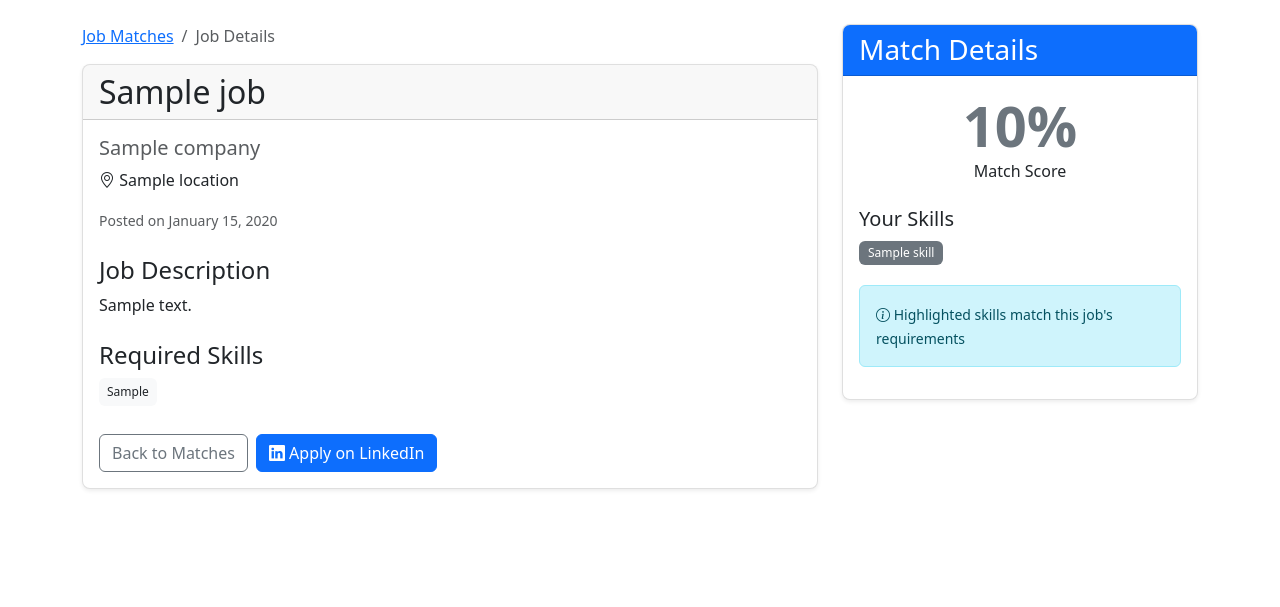
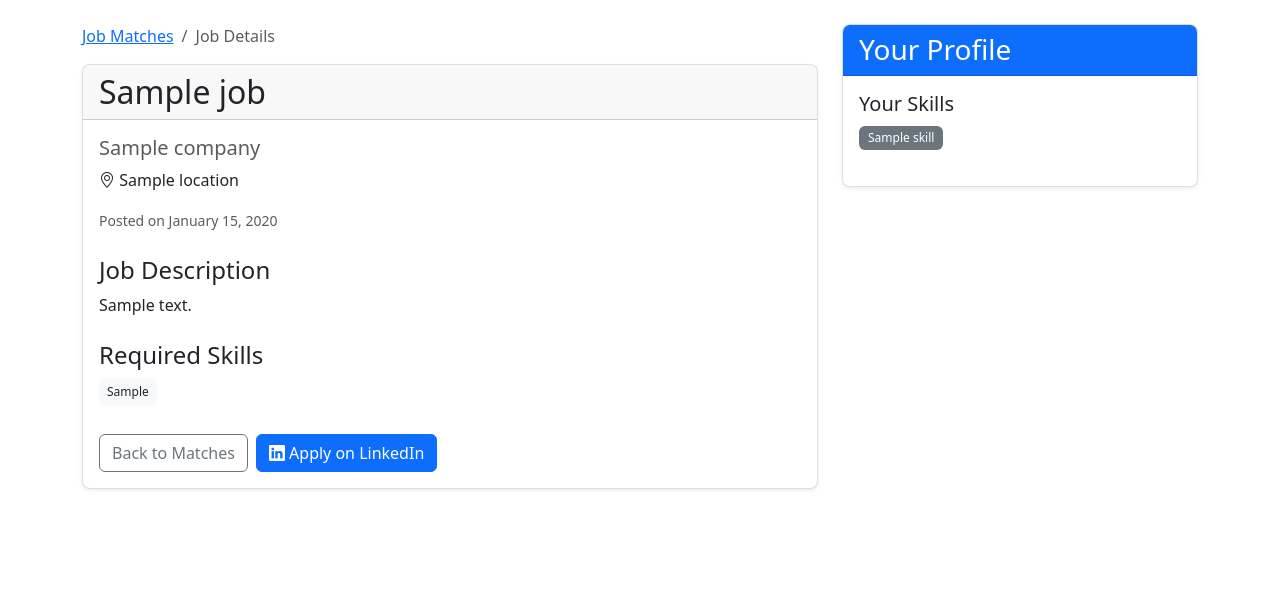
Before and after one commit to sahermuhamed1/FitHire-AI, a Flask app: template app/templates/job_detail.html in a window 1280 px wide. Shown: the part 56-663 px from the top of the page. Run offline with Flask 2, Linux system fonts and the light colour scheme; the template is opened without the code that fills it: most values are stand-ins (such as "Sample title", 1, 10 or a date in 2020); some libraries are stand-ins or nearby versions.

Commit message:
Remove the job match percentage

```diff
--- a/app/static/css/styles.css
+++ b/app/static/css/styles.css
@@ -22,19 +22,6 @@ body {
     border-radius: calc(0.5rem - 1px) calc(0.5rem - 1px) 0 0;
 }
 
-/* Match score styling */
-.match-score-high {
-    color: #28a745;
-}
-
-.match-score-medium {
-    color: #17a2b8;
-}
-
-.match-score-low {
-    color: #ffc107;
-}
-
 /* Skills badges */
 .badge {
     font-weight: 500;
--- a/app/templates/index.html
+++ b/app/templates/index.html
@@ -16,7 +16,7 @@
                         <div class="p-3">
                             <h3><i class="bi bi-upload"></i> 1</h3>
                             <h5>Upload Your Resume</h5>
-                            <p>Submit your resume in PDF or DOCX format.</p>
+                            <p>Submit your resume in PDF, DOCX format, or manully enter it.</p>
                         </div>
                     </div>
                     <div class="col-md-4">
--- a/app/templates/job_detail.html
+++ b/app/templates/job_detail.html
@@ -33,11 +33,8 @@
                     <h4>Required Skills</h4>
                     <div>
                         {% for skill in job.skills_required.split(',') %}
-                            <span class="badge {% if resume_features and skill.strip().lower() in resume_features.skills|map('lower') %}bg-success{% else %}bg-light text-dark{% endif %} me-1 mb-1 p-2">
+                            <span class="badge bg-light text-dark me-1 mb-1 p-2">
                                 {{ skill.strip() }}
-                                {% if resume_features and skill.strip().lower() in resume_features.skills|map('lower') %}
-                                    <i class="bi bi-check-circle-fill ms-1"></i>
-                                {% endif %}
                             </span>
                         {% endfor %}
                     </div>
@@ -62,38 +59,18 @@
     <div class="col-lg-4">
         <div class="card sticky-top" style="top: 1rem;">
             <div class="card-header bg-primary text-white">
-                <h3 class="card-title mb-0">Match Details</h3>
+                <h3 class="card-title mb-0">Your Profile</h3>
             </div>
             <div class="card-body">
-                {% if job.match_score is defined %}
-                <div class="text-center mb-4">
-                    <div class="display-4 fw-bold
-                        {% if job.match_score >= 80 %}text-success
-                        {% elif job.match_score >= 60 %}text-info
-                        {% elif job.match_score >= 40 %}text-warning
-                        {% else %}text-secondary{% endif %}">
-                        {{ job.match_score }}%
-                    </div>
-                    <p>Match Score</p>
-                </div>
-                {% endif %}
-
                 <h5>Your Skills</h5>
                 <div class="mb-3">
                     {% if resume_features.skills %}
                         {% for skill in resume_features.skills %}
-                            <span class="badge
-                                {% if job.skills_required and skill.lower() in job.skills_required|lower %}bg-success
-                                {% else %}bg-secondary{% endif %}
-                                me-1 mb-1">{{ skill }}</span>
+                            <span class="badge bg-secondary me-1 mb-1">{{ skill }}</span>
                         {% endfor %}
                     {% else %}
                         <p class="text-muted">No skills detected</p>
                     {% endif %}
-                </div>
-
-                <div class="alert alert-info">
-                    <small><i class="bi bi-info-circle"></i> Highlighted skills match this job's requirements</small>
                 </div>
             </div>
         </div>
```
Also changed, not shown: app/models/job_matcher.py (+15 -31 lines), app/templates/dashboard.html (+2 -5 lines), app/jobs.db, 2 other files.
